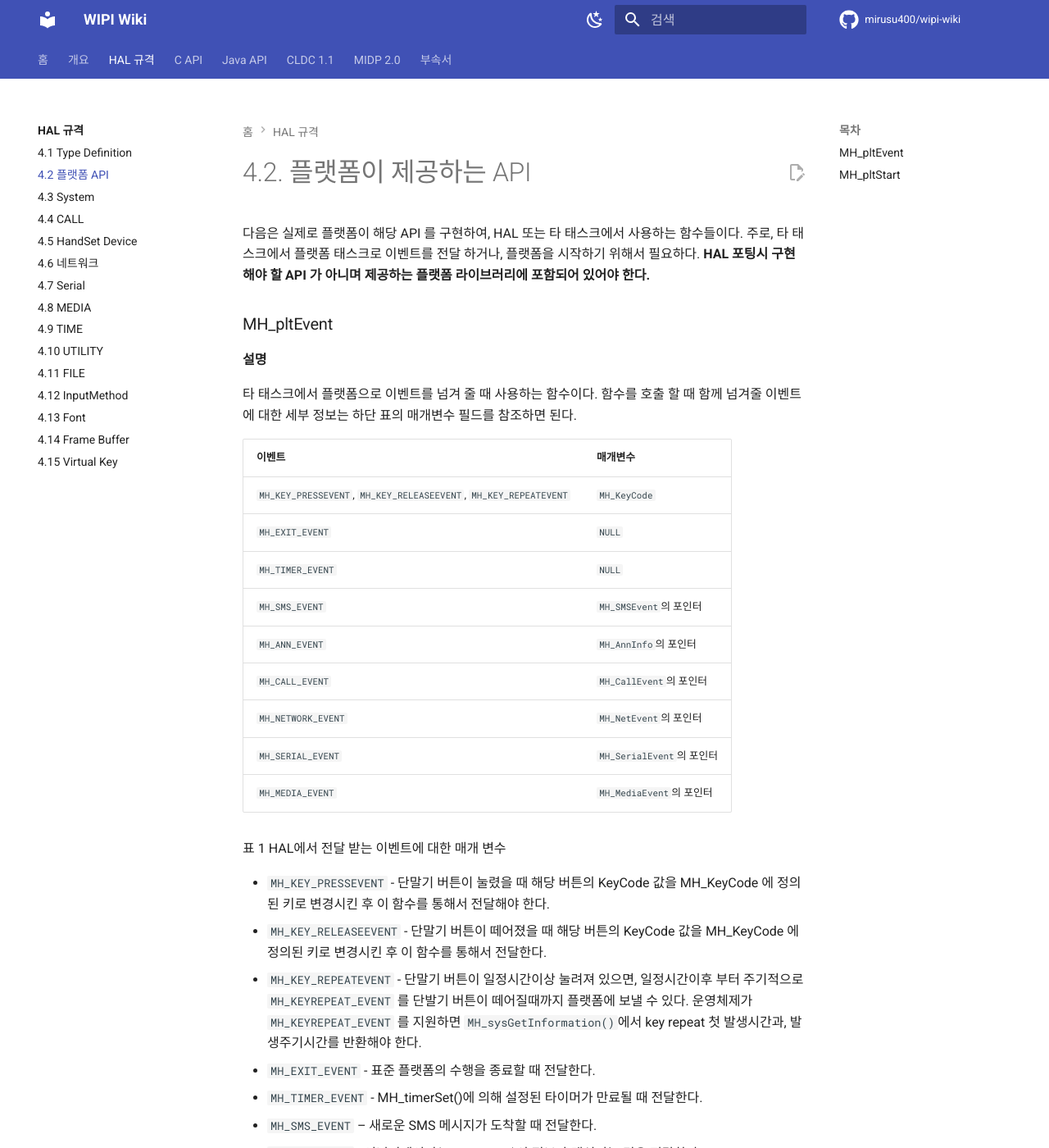
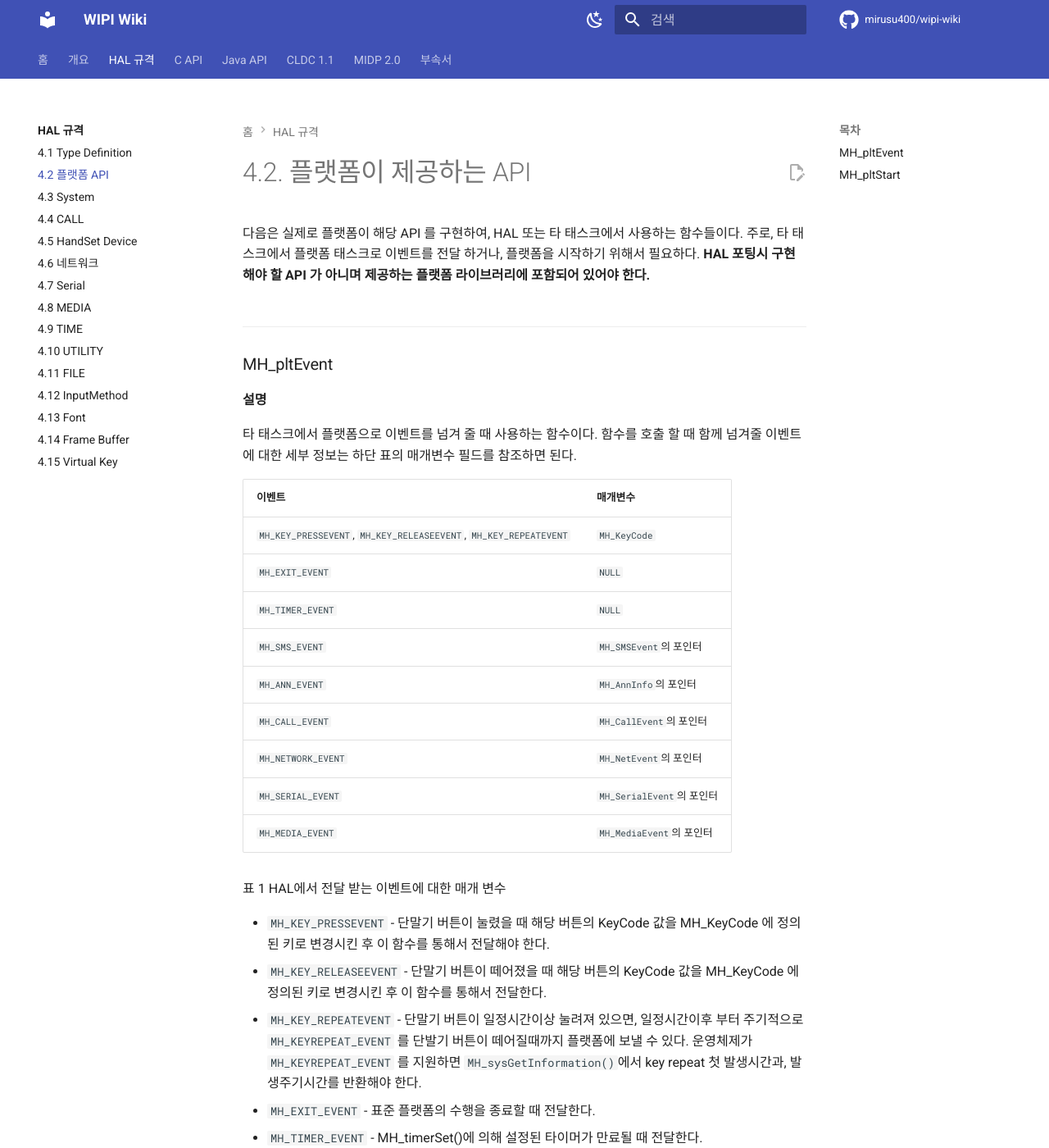
Before and after one commit to mirusu400/wipi-wiki, an MkDocs documentation site: the page built from docs/hal/platform-api.md, in a window 1280 px wide and 1400 px high. Shown: the whole window at 82% size. Built offline with MkDocs 1.6.1 and Material for MkDocs 9.7.7, drawn with Linux system fonts in a browser that asks for light colours; comment, search, counter and statistics services are not loaded.

Commit message:
fix css in mkdocs

```diff
--- /dev/null
+++ b/docs/stylesheets/extra.css
@@ -0,0 +1,15 @@
+/* h3 헤딩 위에 자동 구분선 — HAL/C API 페이지 가독성 개선 */
+.md-typeset h3 {
+  border-top: 1px solid var(--md-default-fg-color--lightest);
+  padding-top: 1.5em;
+  margin-top: 2.5em;
+}
+
+/* admonition/details 내부 h3는 구분선 제외 */
+.md-typeset .admonition h3,
+.md-typeset details h3,
+.md-typeset .tabbed-set h3 {
+  border-top: none;
+  padding-top: 0;
+  margin-top: 1em;
+}
--- a/mkdocs.yml
+++ b/mkdocs.yml
@@ -47,6 +47,9 @@ extra:
     - icon: fontawesome/brands/github
       link: https://github.com/mirusu400/wipi-wiki
   generator: false
+
+extra_css:
+  - stylesheets/extra.css
 
 plugins:
   - search:
```
